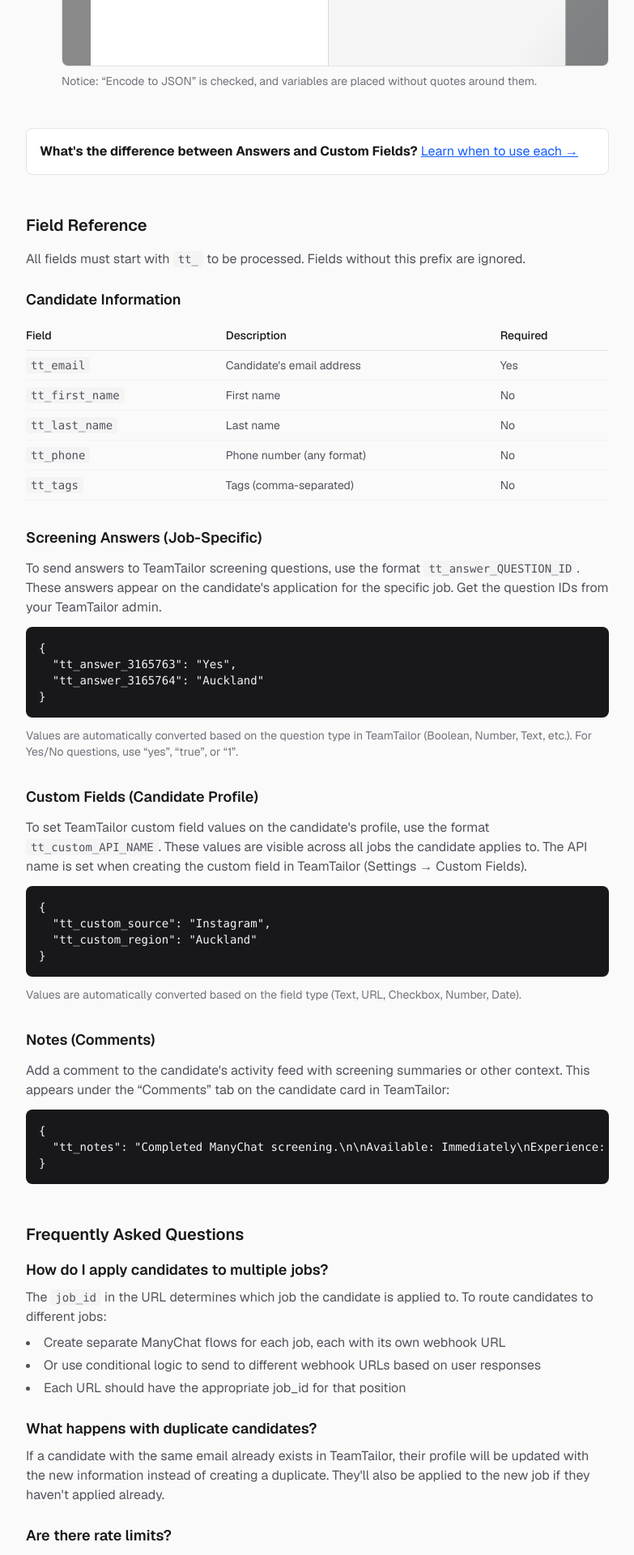
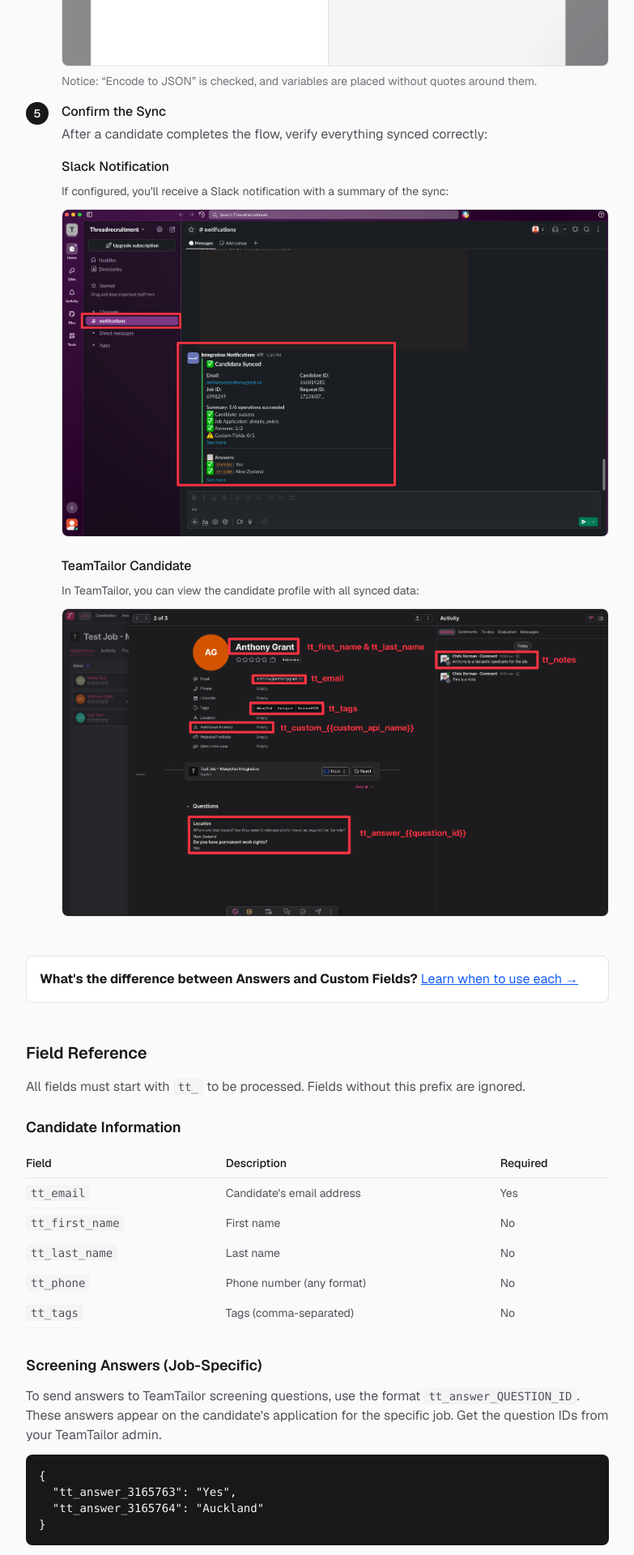
Before and after one commit to Thread-Recruitment/thread-recruitment-integration, a Next.js app: page /docs in a window 1280 px wide. Shown: the part 3120-5040 px from the top of the page at 81% size, without its empty margins (248-1031 px from the left). Built offline with nearby package versions, Linux system fonts and the light colour scheme.

Commit message:
Update docs for final step

```diff
--- a/app/docs/page.tsx
+++ b/app/docs/page.tsx
@@ -218,6 +218,36 @@
                 Notice: &ldquo;Encode to JSON&rdquo; is checked, and variables are placed without quotes around them.
               </p>
             </Step>
+
+            <Step number={5} title="Confirm the Sync">
+              <p className="mb-3 text-zinc-600 dark:text-zinc-400">
+                After a candidate completes the flow, verify everything synced correctly:
+              </p>
+              <h5 className="mb-2 mt-4 font-medium text-zinc-900 dark:text-zinc-100">
+                Slack Notification
+              </h5>
+              <p className="mb-3 text-sm text-zinc-600 dark:text-zinc-400">
+                If configured, you&apos;ll receive a Slack notification with a summary of the sync:
+              </p>
+              {/* eslint-disable-next-line @next/next/no-img-element */}
+              <img
+                src="/slack_notificaiton.png"
+                alt="Slack notification showing successful candidate sync with operation summary"
+                className="rounded-lg border border-zinc-200 dark:border-zinc-700"
+              />
+              <h5 className="mb-2 mt-6 font-medium text-zinc-900 dark:text-zinc-100">
+                TeamTailor Candidate
+              </h5>
+              <p className="mb-3 text-sm text-zinc-600 dark:text-zinc-400">
+                In TeamTailor, you can view the candidate profile with all synced data:
+              </p>
+              {/* eslint-disable-next-line @next/next/no-img-element */}
+              <img
+                src="/teamtailor_review_candidate.png"
+                alt="TeamTailor candidate profile showing synced data from ManyChat"
+                className="rounded-lg border border-zinc-200 dark:border-zinc-700"
+              />
+            </Step>
           </div>
         </Section>
 
@@ -332,12 +362,20 @@
 
             <div>
               <h3 className="mb-2 text-lg font-semibold text-zinc-900 dark:text-zinc-100">
-                What happens with duplicate candidates?
+                What happens if a candidate submits again?
               </h3>
-              <p className="text-zinc-600 dark:text-zinc-400">
-                If a candidate with the same email already exists in TeamTailor, their profile will be
-                updated with the new information instead of creating a duplicate. They&apos;ll also be applied
-                to the new job if they haven&apos;t applied already.
+              <p className="mb-3 text-zinc-600 dark:text-zinc-400">
+                The system intelligently handles re-submissions (same email):
+              </p>
+              <ul className="list-inside list-disc space-y-1 text-zinc-600 dark:text-zinc-400">
+                <li><strong>Candidate:</strong> Merged with existing profile (updated, not duplicated)</li>
+                <li><strong>Job Application:</strong> Skipped if already applied to this job</li>
+                <li><strong>Answers:</strong> Updated if answer already exists for that question</li>
+                <li><strong>Custom Fields:</strong> Updated if value already exists for that field</li>
+                <li><strong>Notes:</strong> Always creates a new entry (activity timeline)</li>
+              </ul>
+              <p className="mt-3 text-sm text-zinc-500 dark:text-zinc-400">
+                This means candidates can safely resubmit to correct information without creating duplicates.
               </p>
             </div>
 
@@ -455,37 +493,6 @@
           <p className="mt-3 text-sm text-zinc-500">
             Note: Comments shown above are for documentation only. Real JSON cannot contain comments.
           </p>
-
-          <h3 className="mb-3 mt-6 text-lg font-semibold text-zinc-900 dark:text-zinc-100">
-            Upsert Behavior
-          </h3>
-          <p className="mb-3 text-zinc-600 dark:text-zinc-400">
-            If the same candidate submits again (same email), the system intelligently handles duplicates:
-          </p>
-          <ul className="list-inside list-disc space-y-2 text-zinc-600 dark:text-zinc-400">
-            <li>
-              <strong>Candidate:</strong> Merged with existing profile (updated, not duplicated)
-            </li>
-            <li>
-              <strong>Job Application:</strong> Skipped if already applied to this job
-            </li>
-            <li>
-              <strong>Answers:</strong> Updated if answer already exists for that question
-            </li>
-            <li>
-              <strong>Custom Fields:</strong> Updated if value already exists for that field
-            </li>
-            <li>
-              <strong>Notes:</strong> Always creates a new entry (activity timeline)
-            </li>
-          </ul>
-
-          <div className="mt-4 rounded-lg border border-green-200 bg-green-50 p-4 dark:border-green-900 dark:bg-green-950">
-            <p className="text-sm text-green-800 dark:text-green-200">
-              <strong>Tip:</strong> This means candidates can safely resubmit to correct information
-              without creating duplicate records or failing requests.
-            </p>
-          </div>
         </Section>
 
         <div className="mt-16 border-t border-zinc-200 pt-8 text-center text-sm text-zinc-500 dark:border-zinc-800 dark:text-zinc-500">
```
Also changed, not shown: public/slack_notificaiton.png (added), public/teamtailor_review_candidate.png (added).
